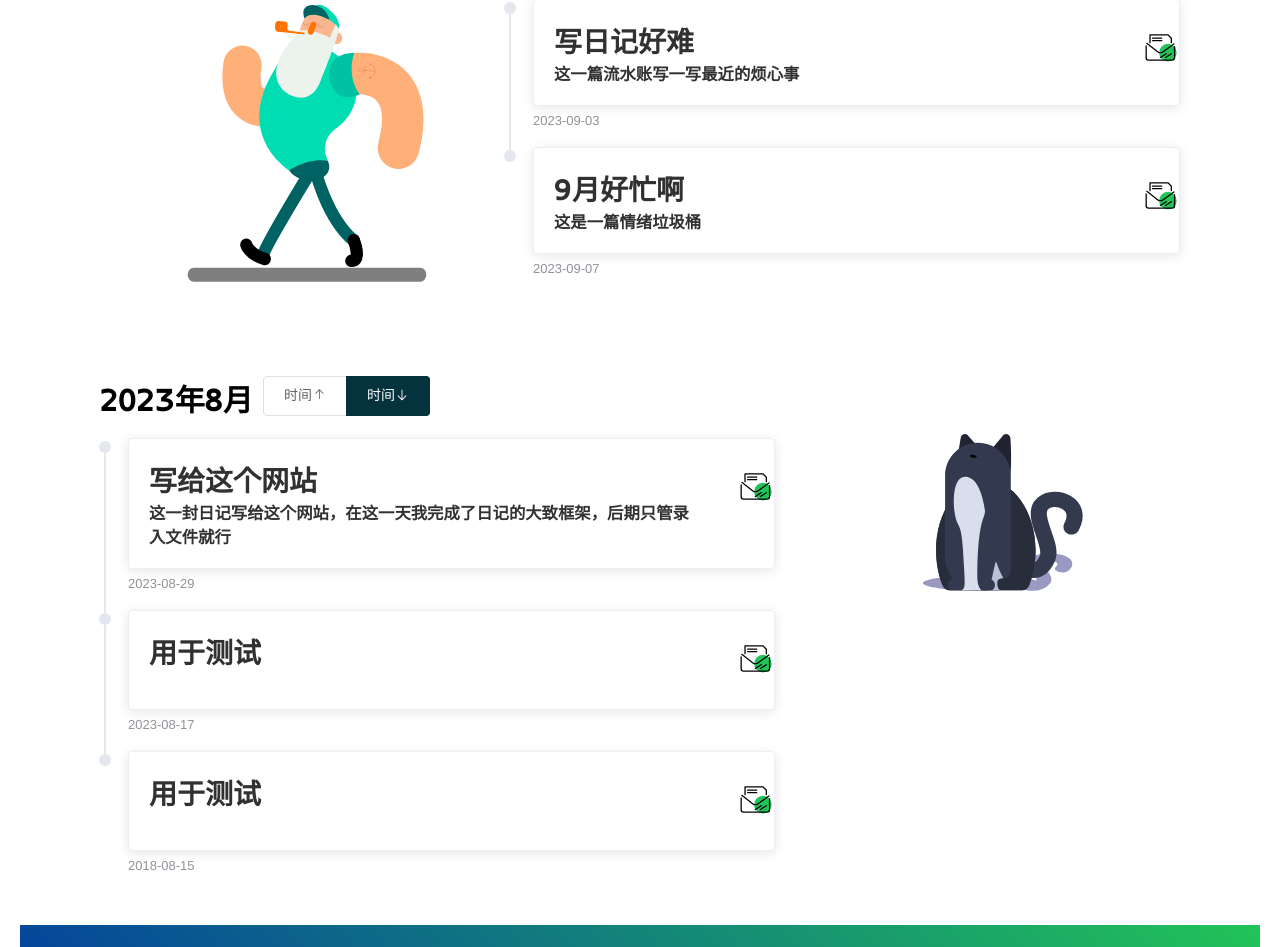
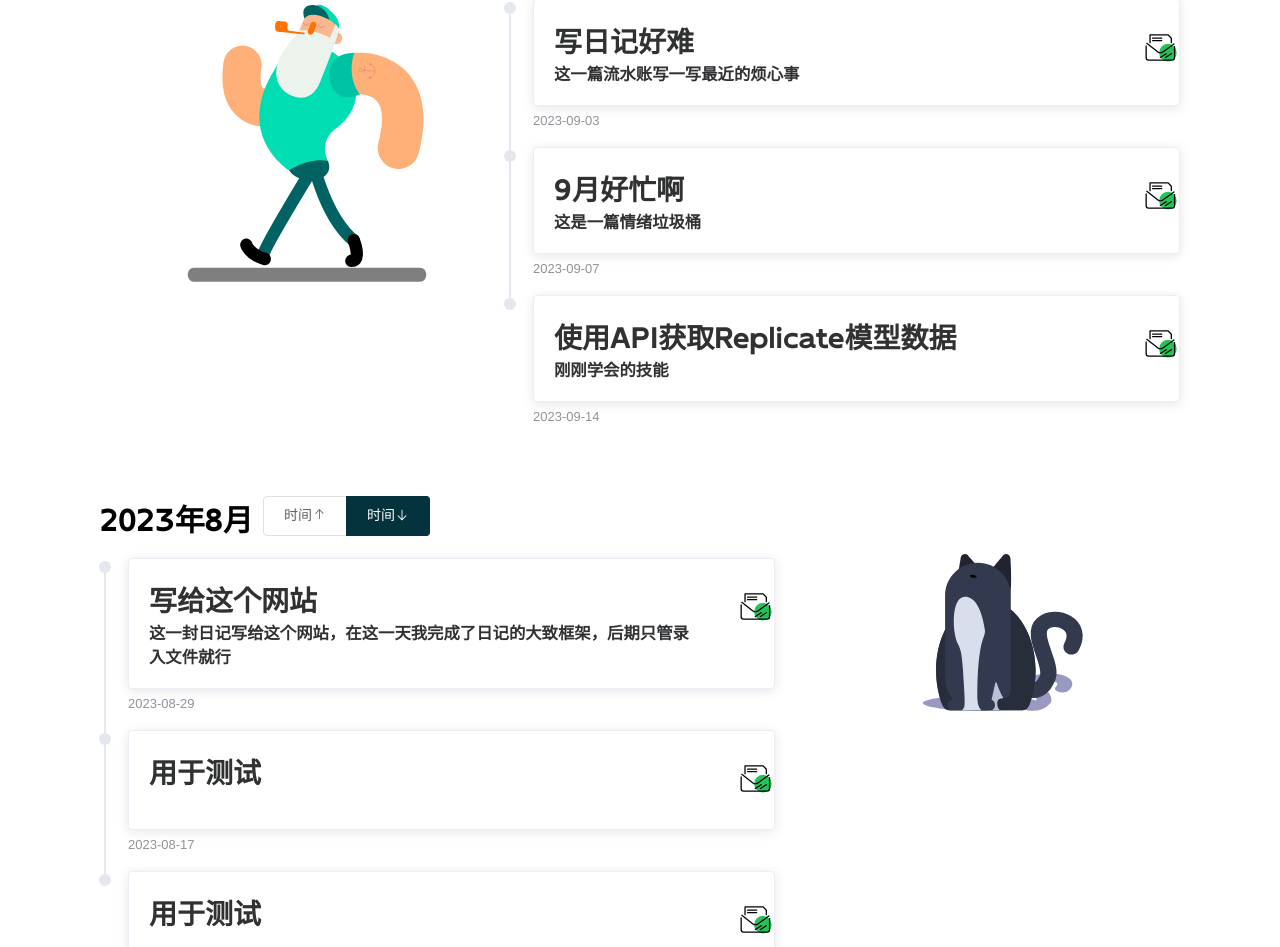
Before and after one commit to dawnai/myVueBlog, a Vue app: page /#/Daily in a window 1280 px wide. Shown: the part 995-1942 px from the top of the page. Built offline with nearby package versions, Linux system fonts and the light colour scheme; a web font is replaced by a local one.

Commit message:
写一篇日记

```diff
--- a/src/views/myDaily/index.vue
+++ b/src/views/myDaily/index.vue
@@ -263,6 +263,13 @@ export default {
           contents:
             "九月发生了很多的烦心事，也是最近最忙的一个月，有太多太多的事情要处理，我又是一个性情很急很急的人，一有事情或任务在身上，就会很迫不及待的去解决它。可往往烦心事的决定权都不在自己身上，我需要时间和耐心去等一个结果，而且这个过程是很痛苦的。嗯 至少对于我这个年纪来说，确实挺痛苦，因为我总会忍不住去猜测事情的结果，做出我所谓的预测，以防备不时之需。可我的猜测往往都是错的，这导致我不断陷入一种特殊的内耗当中，无法挣脱。就像史铁生在《我与地坛》中说的那样：我什么都没有忘，但是有些事情只适合收藏，不能说，也不能想，却又不能忘。前几晚一直失眠，仔细想想，我真的有好多好多的遗憾啊，这些遗憾都不敢想，也不敢忘。",
         },
+        {
+          content: "使用API获取Replicate模型数据",
+          timestamp: "2023-09-14",
+          shortContent: "刚刚学会的技能",
+          contents:
+            "Replicate里面有很多的AI模型，并且提供了丰富的API接口，忙活了半天的Node接口没成功，但是忙了一分钟的python接口却一下搞定了！本想给大家做一个网页版的在线模型使用功能，但是Node太矫情或是我太菜了，可惜可惜",
+        },
       ],
       // 日记drow控制数据
       drawer: false,
```
